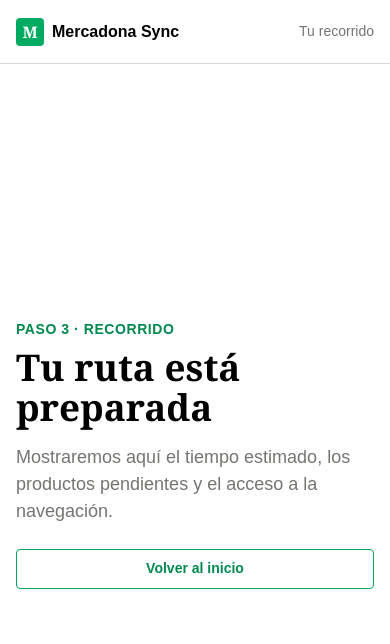
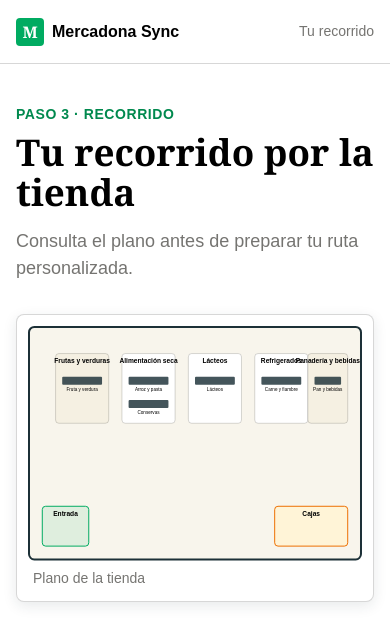
Before and after one commit to Joanvh/Mochi, a React (Vite) app: page /route in a window 390 px wide. Shown: the top 644 px of the page. Built offline with nearby package versions, Linux system fonts and the light colour scheme.

Commit message:
feat: add responsive store map layout

```diff
--- a/src/app/styles/components.css
+++ b/src/app/styles/components.css
@@ -50,5 +50,21 @@
 .recommendation-card h2 { margin-bottom: var(--space-2); }
 .recommendation-card p:not(.recommendation-card__eyebrow) { margin-bottom: 0; color: var(--color-text-secondary); }
 .recommendation-card__actions { display: grid; grid-template-columns: 1fr 1fr; gap: var(--space-2); }
+.route-summary-page { max-width: 64rem; }
+.route-summary-page__description { margin-bottom: var(--space-8); color: var(--color-text-secondary); font-size: 1.125rem; }
+.store-map { margin: 0; padding: var(--space-3); border: 1px solid var(--color-border); border-radius: var(--radius-lg); background: var(--color-background); box-shadow: var(--shadow-card); }
+.store-map svg { display: block; width: 100%; height: auto; overflow: visible; }
+.store-map figcaption { padding: var(--space-2) var(--space-1) 0; color: var(--color-text-secondary); font-size: 0.875rem; }
+.store-map__boundary { fill: var(--color-surface-subtle); stroke: var(--color-footer); stroke-width: 6; }
+.store-map__zone { stroke: var(--color-border); stroke-width: 3; }
+.store-map__zone--entrance { fill: var(--color-primary-subtle); stroke: var(--color-primary); }
+.store-map__zone--aisle { fill: #ffffff; }
+.store-map__zone--section { fill: #f5f0e2; }
+.store-map__zone--checkout { fill: #fff4d7; stroke: var(--color-warning-strong); }
+.store-map__zone-label, .store-map__shelf-label { fill: var(--color-text-primary); font-family: var(--font-body); text-anchor: middle; }
+.store-map__zone-label { font-size: 20px; font-weight: 700; }
+.store-map__shelf { fill: var(--color-footer); opacity: 0.82; }
+.store-map__shelf-label { font-size: 14px; }
+.store-map__wall { stroke: var(--color-footer); stroke-width: 8; stroke-linecap: round; }
 @keyframes spin { to { transform: rotate(360deg); } }
 @media (min-width: 640px) { .app-header { min-height: 80px; padding-inline: var(--space-8); } .page-container { padding: var(--space-12) var(--space-8); } .entry-grid { grid-template-columns: repeat(2, minmax(0, 1fr)); } }
--- /dev/null
+++ b/src/components/map/StoreLayout.tsx
@@ -0,0 +1,30 @@
+import type { StoreLayout as StoreLayoutModel, StoreZone } from '../../types'
+
+interface StoreLayoutProps {
+  layout: StoreLayoutModel
+}
+
+function getZoneClassName(zone: StoreZone): string {
+  return `store-map__zone store-map__zone--${zone.type.toLowerCase()}`
+}
+
+export function StoreLayout({ layout }: StoreLayoutProps) {
+  return <>
+    <rect className="store-map__boundary" x="0" y="0" width={layout.width} height={layout.height} rx="16" />
+    {layout.walls?.map((wall) => (
+      <line key={wall.id} className="store-map__wall" x1={wall.x1} y1={wall.y1} x2={wall.x2} y2={wall.y2} />
+    ))}
+    {layout.zones.map((zone) => (
+      <g key={zone.id}>
+        <rect className={getZoneClassName(zone)} x={zone.x} y={zone.y} width={zone.width} height={zone.height} rx="10" />
+        <text className="store-map__zone-label" x={zone.x + zone.width / 2} y={zone.y + 28}>{zone.name}</text>
+      </g>
+    ))}
+    {layout.shelves.map((shelf) => (
+      <g key={shelf.id}>
+        <rect className="store-map__shelf" x={shelf.x} y={shelf.y} width={shelf.width} height={shelf.height} rx="3" />
+        {shelf.label && <text className="store-map__shelf-label" x={shelf.x + shelf.width / 2} y={shelf.y + shelf.height + 18}>{shelf.label}</text>}
+      </g>
+    ))}
+  </>
+}
--- /dev/null
+++ b/src/components/map/StoreMap.tsx
@@ -0,0 +1,26 @@
+import type { Incident, Route, Store } from '../../types'
+import { StoreLayout } from './StoreLayout'
+
+export interface StoreMapProps {
+  currentNodeId: string
+  incidents: Incident[]
+  route: Route | null
+  store: Store
+  targetProductId?: string
+}
+
+export function StoreMap({ currentNodeId, incidents, route, store, targetProductId }: StoreMapProps) {
+  void currentNodeId
+  void incidents
+  void route
+  void targetProductId
+
+  return <figure className="store-map">
+    <svg viewBox={`0 0 ${store.layout.width} ${store.layout.height}`} role="img" aria-labelledby="store-map-title store-map-description">
+      <title id="store-map-title">Plano de {store.displayName}</title>
+      <desc id="store-map-description">Distribución de secciones, estanterías, entrada y cajas de la tienda.</desc>
+      <StoreLayout layout={store.layout} />
+    </svg>
+    <figcaption>Plano de la tienda</figcaption>
+  </figure>
+}
--- a/src/features/navigation/pages/RouteSummaryPage.tsx
+++ b/src/features/navigation/pages/RouteSummaryPage.tsx
@@ -1,5 +1,43 @@
-import { PagePlaceholder } from '../../../components/common/PagePlaceholder'
+import { useEffect, useState } from 'react'
+import { LoadingState } from '../../../components/common/LoadingState'
+import { PageContainer } from '../../../components/common/PageContainer'
+import { StoreMap } from '../../../components/map/StoreMap'
+import { JsonStoreRepository } from '../../../repositories/JsonStoreRepository'
+import { useAppStore } from '../../../store/useAppStore'
+import type { Store } from '../../../types'
+
+const storeRepository = new JsonStoreRepository()
 
 export function RouteSummaryPage() {
-  return <PagePlaceholder eyebrow="Paso 3 · Recorrido" title="Tu ruta está preparada" description="Mostraremos aquí el tiempo estimado, los productos pendientes y el acceso a la navegación." />
+  const currentStore = useAppStore((state) => state.currentStore)
+  const activeIncidents = useAppStore((state) => state.activeIncidents)
+  const activeRoute = useAppStore((state) => state.activeRoute)
+  const setCurrentStore = useAppStore((state) => state.setCurrentStore)
+  const [loadedStore, setLoadedStore] = useState<Store | null>(null)
+  const store = currentStore ?? loadedStore
+
+  useEffect(() => {
+    if (currentStore) {
+      return
+    }
+
+    async function loadStore() {
+      const loadedStore = await storeRepository.getById('store_01')
+      setLoadedStore(loadedStore)
+      setCurrentStore(loadedStore)
+    }
+
+    void loadStore()
+  }, [currentStore, setCurrentStore])
+
+  if (!store) {
+    return <PageContainer className="page-placeholder"><LoadingState label="Preparando el plano de la tienda…" /></PageContainer>
+  }
+
+  return <PageContainer className="route-summary-page">
+    <p className="eyebrow">Paso 3 · Recorrido</p>
+    <h1>Tu recorrido por la tienda</h1>
+    <p className="route-summary-page__description">Consulta el plano antes de preparar tu ruta personalizada.</p>
+    <StoreMap currentNodeId={store.entranceNodeId} incidents={activeIncidents} route={activeRoute} store={store} />
+  </PageContainer>
 }
```
